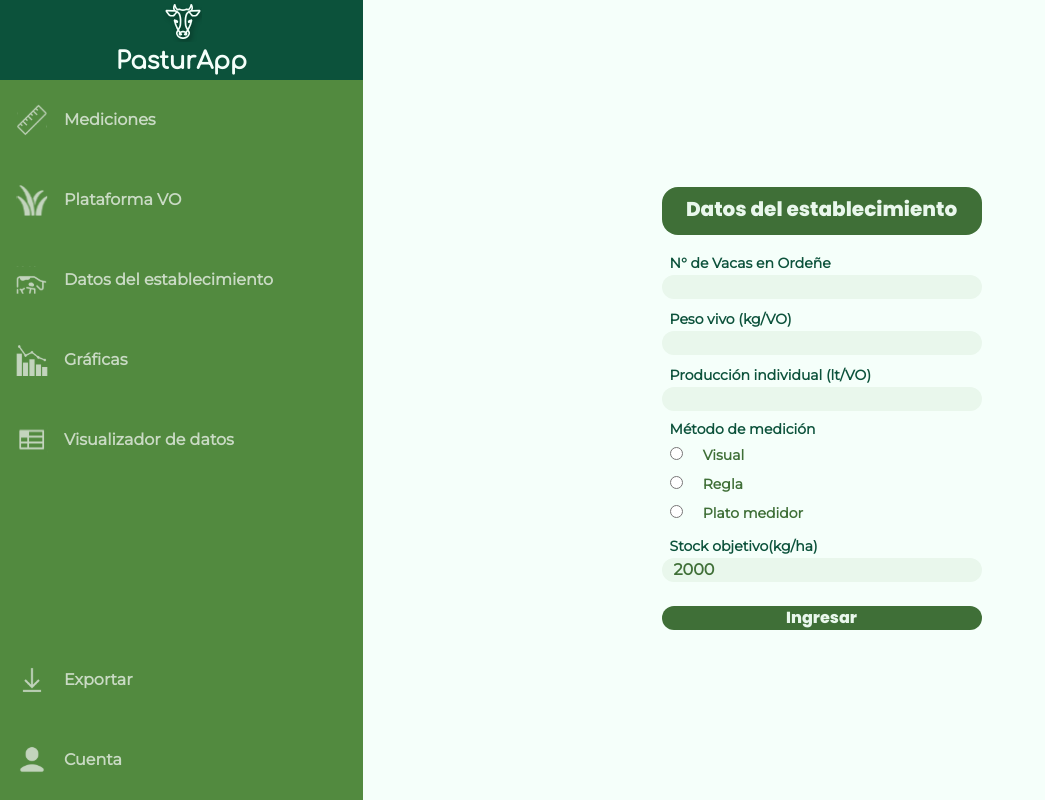
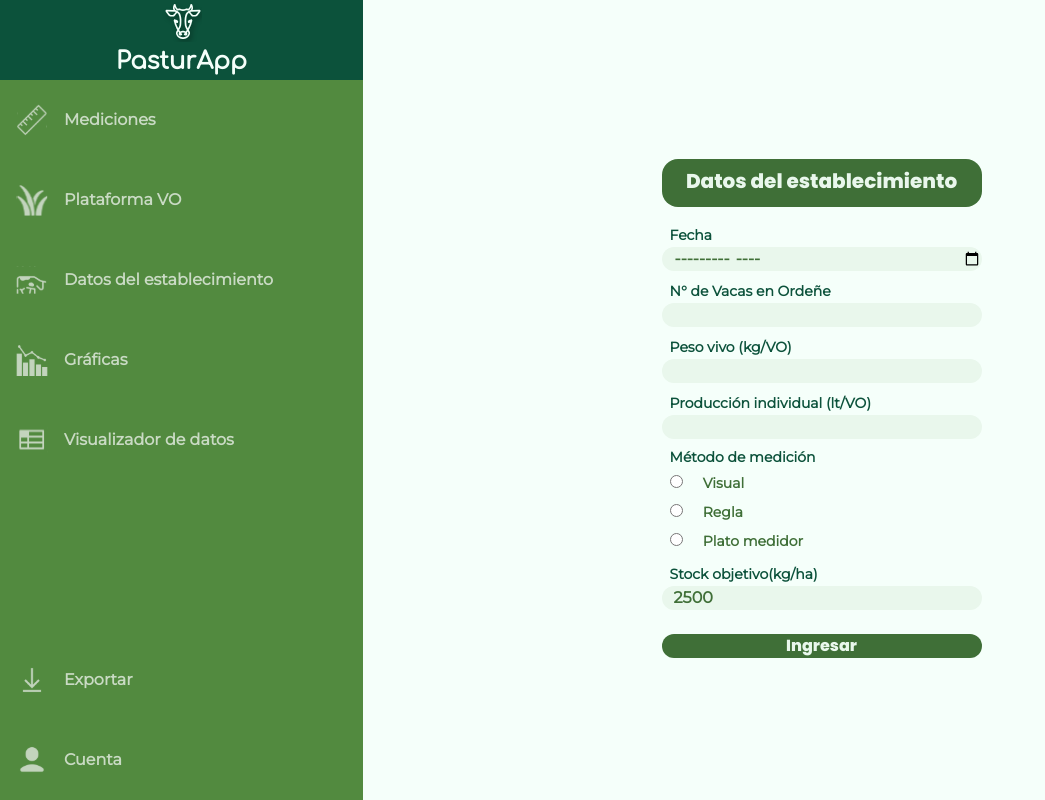
Before and after one commit to PasturApp/front-end, a SvelteKit app in the folder Web/: page /datos_establecimiento in a window 1280 px wide. Shown: the whole page, without its empty margins (0-1045 px from the left). Built offline with nearby package versions, Linux system fonts and the light colour scheme.

Commit message:
add month input to datos del establecimiento

```diff
--- a/Web/src/routes/datos_establecimiento/+page.svelte
+++ b/Web/src/routes/datos_establecimiento/+page.svelte
@@ -1,5 +1,4 @@
 <script>
-	import Navbar from '../components/navbar.svelte';
 	let metodos = [];
 
 	const formatter = new Intl.ListFormat('en', { style: 'long', type: 'conjunction' });
@@ -8,6 +7,10 @@
 <div>
 	<h1>Datos del establecimiento</h1>
 	<form>
+		<div>
+			<label for="mes">Fecha</label><br />
+			<input type="month" id="mes" name="mes" />
+		</div>
 		<div class="vacas">
 			<label for="vacas">N° de Vacas en Ordeñe</label><br />
 			<input type="text" id="vacas" name="vacas" />
@@ -31,10 +34,8 @@
 			{/each}
 		</div>
 		<div class="stock">
-			<div>
-				<label for="stock">Stock objetivo(kg/ha)</label>
-				<input type="text" id="disponibiliad" name="disponibiliad" value="2000" />
-			</div>
+			<label for="stock">Stock objetivo(kg/ha)</label>
+			<input type="text" id="disponibiliad" name="disponibiliad" value="2500" />
 		</div>
 
 		<button type="submit">Ingresar</button>
```
